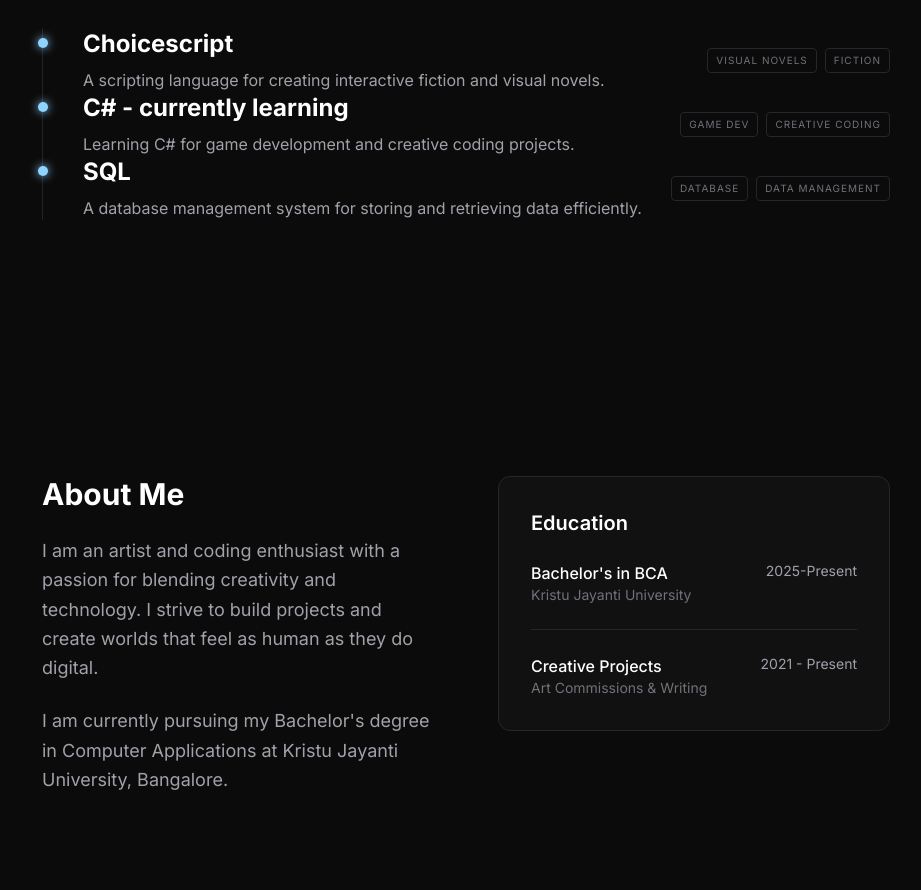
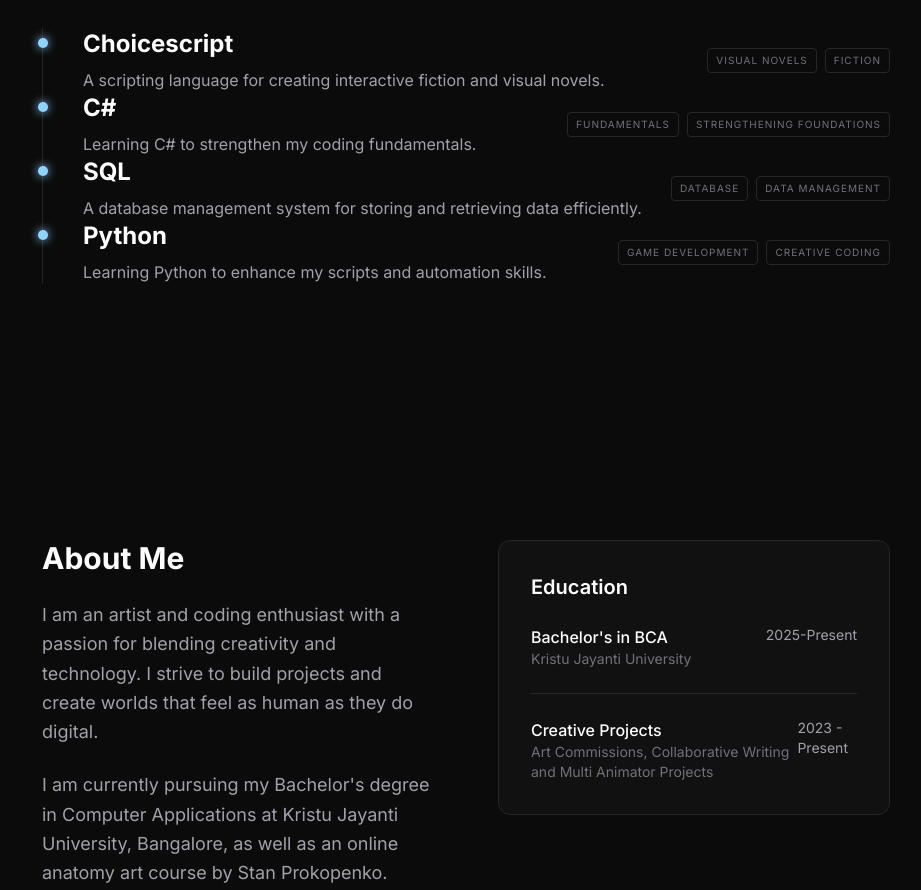
Before and after one commit to letsnotgothere0-droid/Aiden-s-portfolio-test, a plain HTML site: page index.html in a window 1280 px wide. Shown: the part 1000-1890 px from the top of the page, without its empty margins (174-1095 px from the left). Drawn offline with nearby package versions, Linux system fonts and the light colour scheme.

Commit message:
added another project

```diff
--- a/index.html
+++ b/index.html
@@ -53,7 +53,7 @@
     }
     @keyframes blink { 50% { opacity: 0; } }
 
-    /* --- FIXED PHYSICS CURSOR --- */
+    /*Custom Cursor*/
     #cursor-arrow {
       position: fixed;
       top: 0;
@@ -147,7 +147,7 @@
   <nav class="fixed top-6 left-1/2 -translate-x-1/2 z-50 w-fit">
     <div class="nav-glass rounded-full px-6 py-3 flex items-center gap-8 shadow-2xl">
       <a href="#home" class="text-sm font-medium text-zinc-400 hover:text-white transition-colors interactive">Home</a>
-      <a href="#work" class="text-sm font-medium text-zinc-400 hover:text-white transition-colors interactive">Work</a>
+      <a href="#projects" class="text-sm font-medium text-zinc-400 hover:text-white transition-colors interactive">Projects</a>
       <a href="#about" class="text-sm font-medium text-zinc-400 hover:text-white transition-colors interactive">About</a>
       <a href="#contact" class="text-sm font-medium text-zinc-400 hover:text-white transition-colors interactive">Contact</a>
     </div>
@@ -172,8 +172,8 @@
       </p>
 
       <div class="flex gap-4">
-        <a href="#work" class="interactive bg-[#8fd3ff] text-black px-8 py-3 rounded-lg font-bold hover:bg-[#6ec6ff] transition-all">
-          View My Work
+        <a href="#projects" class="interactive bg-[#8fd3ff] text-black px-8 py-3 rounded-lg font-bold hover:bg-[#6ec6ff] transition-all">
+          View my Skills
         </a>
         <a href="#contact" class="interactive px-6 py-3 bg-zinc-900 border border-zinc-800 text-white font-semibold rounded-lg hover:bg-zinc-800 transition-colors flex items-center gap-2">
           Let's Talk <i data-lucide="arrow-right" class="w-4 h-4"></i>
@@ -181,7 +181,7 @@
       </div>
     </section>
 
-    <section id="work" class="py-32 reveal">
+    <section id="projects" class="py-32 reveal">
       <h2 class="text-3xl font-bold mb-16 flex items-center gap-4 text-white">
         Projects
         <div class="h-[1px] bg-zinc-800 flex-1"></div>
@@ -206,12 +206,12 @@
           <div class="project-dot"></div>
           <div class="flex flex-col md:flex-row md:items-center justify-between gap-4">
             <div>
-              <h3 class="text-2xl font-bold text-white group-hover:text-[#8fd3ff] transition-colors">C# - currently learning</h3>
-              <p class="text-zinc-400 mt-2 max-w-xl">Learning C# for game development and creative coding projects. </p>
+              <h3 class="text-2xl font-bold text-white group-hover:text-[#8fd3ff] transition-colors">C#</h3>
+              <p class="text-zinc-400 mt-2 max-w-xl">Learning C# to strengthen my coding fundamentals.</p>
             </div>
             <div class="flex gap-2">
-              <span class="text-[10px] uppercase tracking-widest px-2 py-1 border border-zinc-800 text-zinc-500 rounded">Game Dev</span>
-              <span class="text-[10px] uppercase tracking-widest px-2 py-1 border border-zinc-800 text-zinc-500 rounded">Creative Coding</span>
+              <span class="text-[10px] uppercase tracking-widest px-2 py-1 border border-zinc-800 text-zinc-500 rounded">Fundamentals</span>
+              <span class="text-[10px] uppercase tracking-widest px-2 py-1 border border-zinc-800 text-zinc-500 rounded">Strengthening Foundations</span>
             </div>
           </div>
         </div>
@@ -231,7 +231,22 @@
           </div>
         </div>
       </div>
-    </section>
+
+        <!-- Project 4 -->
+        <div class="project-list-item group interactive">
+          <div class="project-dot"></div>
+          <div class="flex flex-col md:flex-row md:items-center justify-between gap-4">
+            <div>
+              <h3 class="text-2xl font-bold text-white group-hover:text-[#8fd3ff] transition-colors">Python</h3>
+              <p class="text-zinc-400 mt-2 max-w-xl">Learning Python to enhance my scripts and automation skills.</p>
+            </div>
+            <div class="flex gap-2">
+              <span class="text-[10px] uppercase tracking-widest px-2 py-1 border border-zinc-800 text-zinc-500 rounded">Game Development</span>
+              <span class="text-[10px] uppercase tracking-widest px-2 py-1 border border-zinc-800 text-zinc-500 rounded">Creative Coding</span>
+            </div>
+          </div>
+        </div>
+      </section>
 
 
     <section id="about" class="py-32 reveal">
@@ -242,7 +257,7 @@
             I am an artist and coding enthusiast with a passion for blending creativity and technology. I strive to build projects and create worlds that feel as human as they do digital.
           </p>
           <p class="text-zinc-400 text-lg leading-relaxed">
-            I am currently pursuing my Bachelor's degree in Computer Applications at Kristu Jayanti University, Bangalore.
+            I am currently pursuing my Bachelor's degree in Computer Applications at Kristu Jayanti University, Bangalore, as well as an online anatomy art course by Stan Prokopenko.
           </p>
         </div>
 
@@ -259,9 +274,9 @@
             <div class="flex justify-between items-start">
               <div>
                 <h4 class="font-medium text-white">Creative Projects</h4>
-                <p class="text-zinc-500 text-sm">Art Commissions & Writing</p>
+                <p class="text-zinc-500 text-sm">Art Commissions, Collaborative Writing and Multi Animator Projects</p>
               </div>
-              <span class="text-zinc-400 text-sm">2021 - Present</span>
+              <span class="text-zinc-400 text-sm">2023 - Present</span>
             </div>
           </div>
         </div>
@@ -288,7 +303,7 @@
   </main>
 
   <footer class="border-t border-zinc-900 py-12 text-center text-zinc-500 text-sm">
-    <p>&copy; <span id="year"></span> Aiden. Built with soul.</p>
+    <p>&copy; <span id="year"></span> Aiden.</p>
   </footer>
 
   <script>
```
Also changed, not shown: README.md.
